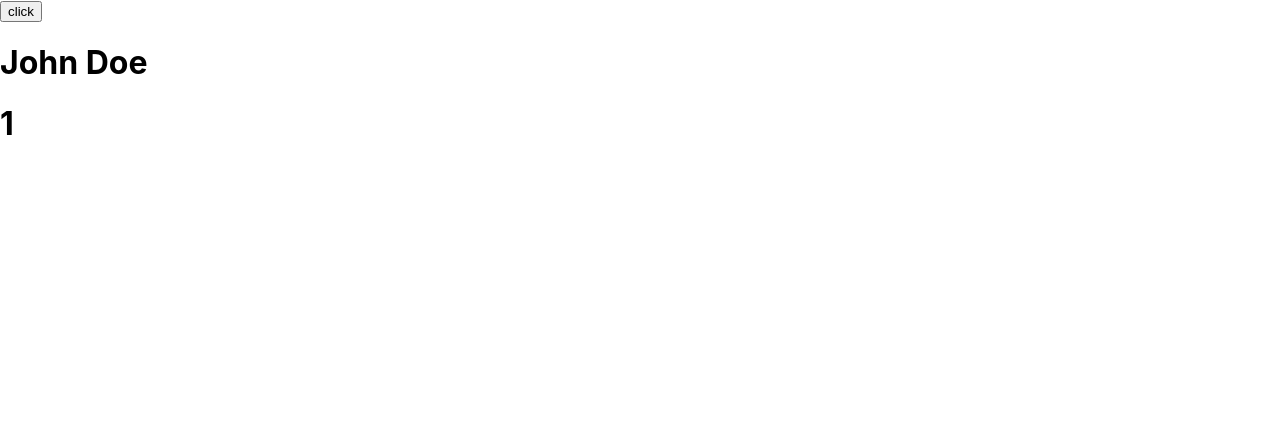
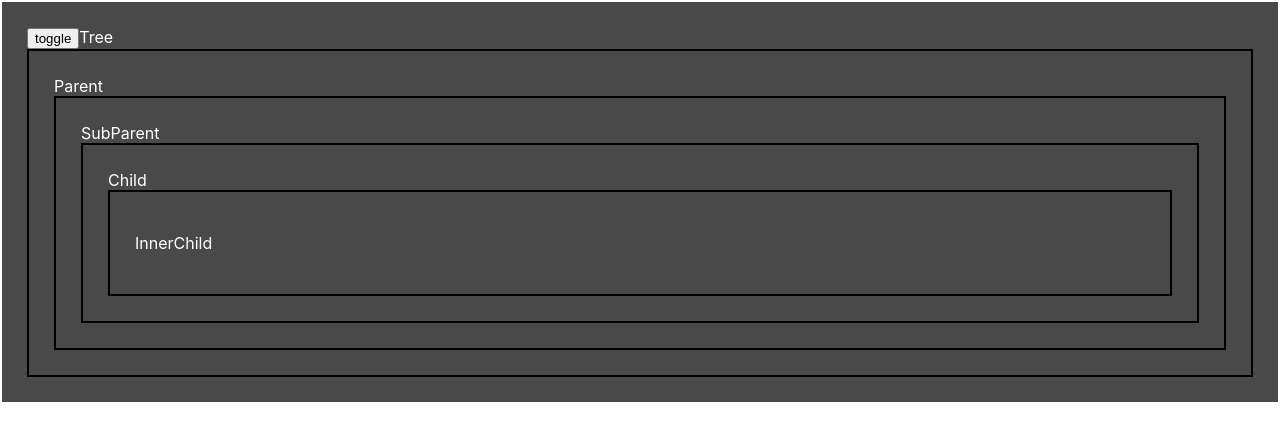
Before and after one commit to Lubov1506/remember, a React (Create React App) app: page / in a window 1280 px wide. Shown: the top 440 px of the page. Built offline with nearby package versions, Linux system fonts and the light colour scheme.

Commit message:
refactor THEMES

```diff
--- a/src/App.js
+++ b/src/App.js
@@ -1,19 +1,20 @@
 import React, { useState } from 'react'
 import Clicker from './components/Clicker'
 import Home from './components/Home'
-import { UserContext } from './contexts'
+import { UserContext,ThemeContext } from './contexts'
 import Tracker from './components/Tracker'
+import Tree from './components/Tree'
+import CONSTANTS from './constants'
+const {THEMES} = CONSTANTS
 
 const App = () => {
-  const [user, setUser] = useState({
-    id: 1,
-    name: 'John Doe'
-  })
+  const [theme, setTheme] = useState(THEMES.DARK)
+  console.log([theme, setTheme]);
   return (
     <div>
-      <UserContext.Provider value={[user, setUser]}>
-        <Home />
-      </UserContext.Provider>
+      <ThemeContext.Provider value={ [theme, setTheme]}>
+        <Tree />
+      </ThemeContext.Provider>
     </div>
   )
 }
--- a/src/components/Tree/Parent/SubParent/Child/InnerChild/index.js
+++ b/src/components/Tree/Parent/SubParent/Child/InnerChild/index.js
@@ -2,22 +2,20 @@ import React from 'react'
 import { UserContext } from '../../../../../../contexts'
 
 const InnerChild = props => {
-  return (
+  /* return (
     <UserContext.Consumer>
       {contextValue => {
-        const [user, userLogout] = contextValue
-        return (
-          <div style={{ border: '2px solid black', padding: '25px'}}>
-            <p>
-            InnerChild
-            </p>
-            <img src={user.img} style={{ width: '45px' }} />
-            {user.firstName} {user.lastName}
-          </div>
-        )
-      }}
+        const [user, userLogout] = contextValue */
+  return (
+    <div style={{ border: '2px solid black', padding: '25px' }}>
+      <p>InnerChild</p>
+      {/*   <img src={user.img} style={{ width: '45px' }} />
+          {user.firstName} {user.lastName}  */}
+    </div>
+  )
+  /*       }}
     </UserContext.Consumer>
-  )
+  ) */
 }
 
 export default InnerChild
--- a/src/components/Tree/index.js
+++ b/src/components/Tree/index.js
@@ -1,4 +1,4 @@
-import React from 'react'
+import React, {useContext} from 'react'
 import Parent from './Parent'
 import { ThemeContext } from '../../contexts'
 import style from './Tree.module.css'
@@ -8,16 +8,17 @@ import { withTheme } from '../../HOCs'
 const {THEMES}= CONSTANTS
 
 const Tree = (props)=>{
-  const {theme}= props
+  const [theme, setTheme] = useContext(ThemeContext)
+  const nextTheme = theme ===THEMES.DARK?THEMES.LIGHT:THEMES.DARK
   const classnames= cx(style.container,{
     [style.lightTheme]: theme === THEMES.LIGHT,
     [style.darkTheme]: theme === THEMES.DARK
   })
   return  (
     <div className={classnames}>
+      <button onClick={()=>{setTheme(nextTheme)}}>toggle</button>
 Tree <Parent />
 </div>)
 }
 
-const TreeWithTheme = withTheme(Tree)
-export default TreeWithTheme
+export default Tree
```
